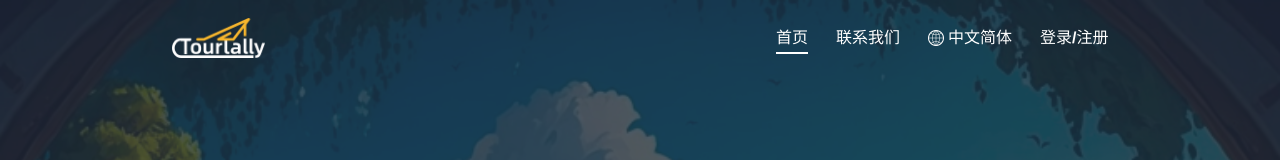
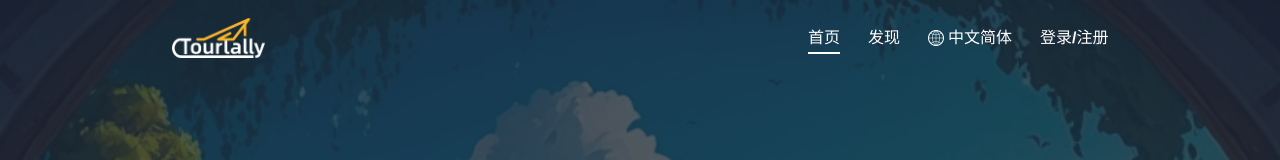
Before and after one commit to liuxuejin008/trip, a React (Vite) app: page / in a window 1280 px wide. Shown: the top 160 px of the page. Built offline with nearby package versions, Linux system fonts and the light colour scheme.

Commit message:
refactor: Update header component to include "Discover" link

```diff
--- a/src/components/Header/index.tsx
+++ b/src/components/Header/index.tsx
@@ -25,7 +25,7 @@ export function Header() {
           </a>
           <nav className="flex items-center text-white text-16 font-semibold gap-7">
             <a className={cs('uppercase hover:opacity-80', location.pathname === '/' ? activeClassName : '')} href="/">{t('home')}</a>
-            <a className="uppercase hover:opacity-80" href='/'>{t('contactUs')}</a>
+            <a className="uppercase hover:opacity-80" href='/'>{t('discover')}</a>
             <Lang />
             {!isLogin && <a className="uppercase cursor-pointer hover:opacity-80" onClick={onLogin}>{t('loginOrRegister')}</a>}
             <UserDropdown />
--- a/src/i18n/locales/en.json
+++ b/src/i18n/locales/en.json
@@ -92,5 +92,6 @@
   "tourTitle": "{{location}} {{dayNumber}} Day Tour",
   "home": "HOME",
   "lab": "Lab",
-  "loginOrRegister": "SIGN IN/UP"
+  "loginOrRegister": "SIGN IN/UP",
+  "discover": "DISCOVER"
 }
--- a/src/i18n/locales/zh.json
+++ b/src/i18n/locales/zh.json
@@ -92,5 +92,6 @@
   "tourTitle": "{{location}} {{dayNumber}} 天 行程",
   "home": "首页",
   "lab": "实验室",
-  "loginOrRegister": "登录/注册"
+  "loginOrRegister": "登录/注册",
+  "discover": "发现"
 }
```
